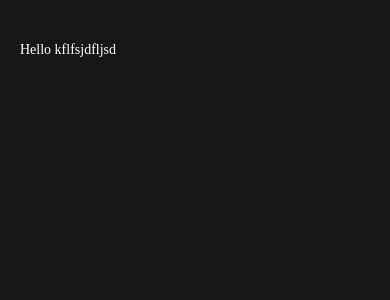
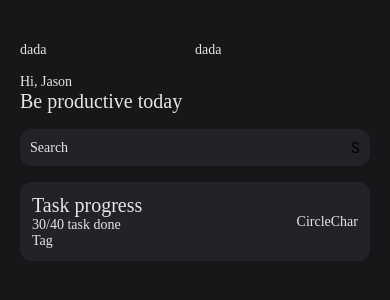
Before and after one commit to davidchau21/to-do-list-app, a React Native app: screen / in a window 390 px wide. Shown: the top 300 px of the page. Built offline with nearby package versions, Linux system fonts and the light colour scheme.

Commit message:
add component

```diff
--- /dev/null
+++ b/src/components/CardComponent.tsx
@@ -0,0 +1,20 @@
+import {StyleProp, StyleSheet, Text, View, ViewStyle} from 'react-native';
+import React from 'react';
+import {globalStyles} from '../styles/globalStyles';
+
+interface Props {
+  children: React.ReactNode;
+  bgColor?: string;
+  styles?: StyleProp<ViewStyle>;
+}
+
+const CardComponent = (props: Props) => {
+  const {children, bgColor, styles} = props;
+  return (
+    <View style={[globalStyles.inputContainer, {padding: 12}, styles]}>
+      {children}
+    </View>
+  );
+};
+
+export default CardComponent;
--- a/src/components/RowComponent.tsx
+++ b/src/components/RowComponent.tsx
@@ -1,25 +1,44 @@
-import { StyleSheet, Text, View } from "react-native";
-import React, { ReactNode } from "react";
-import { globalStyles } from "../styles/globalStyles";
+import {
+  StyleProp,
+  StyleSheet,
+  Text,
+  TouchableOpacity,
+  View,
+  ViewStyle,
+} from 'react-native';
+import React, {ReactNode} from 'react';
+import {globalStyles} from '../styles/globalStyles';
 
 interface Props {
   children: ReactNode;
   justify?:
-    | "center"
-    | "flex-start"
-    | "flex-end"
-    | "space-between"
-    | "space-around"
-    | "space-evenly"
+    | 'center'
+    | 'flex-start'
+    | 'flex-end'
+    | 'space-between'
+    | 'space-around'
+    | 'space-evenly'
     | undefined;
+  onPress?: () => void;
+  styles?: StyleProp<ViewStyle>;
 }
 const RowComponent = (props: Props) => {
-  const { children, justify } = props;
+  const {children, justify, onPress, styles} = props;
 
-  return (
-    <View style={[globalStyles.row, { justifyContent: justify ?? "center" }]}>
+  const localStyle = [
+    globalStyles.row,
+    {justifyContent: justify ?? 'center'},
+    styles,
+  ];
+
+  return onPress ? (
+    <TouchableOpacity
+      style={localStyle}
+      onPress={onPress ? () => onPress() : undefined}>
       {children}
-    </View>
+    </TouchableOpacity>
+  ) : (
+    <View style={localStyle}>{children}</View>
   );
 };
 
--- a/src/components/SectionComponent.tsx
+++ b/src/components/SectionComponent.tsx
@@ -1,12 +1,14 @@
 import { StyleSheet, Text, View } from 'react-native'
-import React from 'react'
+import React, { ReactNode } from 'react'
+import { globalStyles } from '../styles/globalStyles';
 
-const SectionComponent = () => {
-  return (
-    <View>
-      <Text>SectionComponent</Text>
-    </View>
-  )
+interface Props {
+  children: ReactNode;
+}
+
+const SectionComponent = (props: Props) => {
+  const { children } = props;
+ return <View style={[globalStyles.section]}>{children}</View>
 }
 
 export default SectionComponent
--- /dev/null
+++ b/src/components/TextComponent.tsx
@@ -0,0 +1,29 @@
+import {StyleSheet, Text, View} from 'react-native';
+import React from 'react';
+import {globalStyles} from '../styles/globalStyles';
+import { fontFamilies } from '../constants/fontFamillies';
+import { colors } from '../constants/colors';
+
+interface Props {
+  text: string;
+  size?: number;
+  font?: string;
+  color?: string;
+  flex?: number;
+}
+
+const TextComponent = (props: Props) => {
+  const {text, size, font, color, flex} = props;
+  return <Text style={[globalStyles.text,
+  {
+    flex: flex ?? 1,
+    fontFamily: font ?? fontFamilies.regular,
+    fontSize: size ?? 14,
+    color: color ?? colors.desc,
+
+  }]}>{text}</Text>;
+};
+
+export default TextComponent;
+
+const styles = StyleSheet.create({});
--- /dev/null
+++ b/src/components/TitleComponent.tsx
@@ -0,0 +1,27 @@
+import {StyleSheet, Text, View} from 'react-native';
+import React from 'react';
+import TextComponent from './TextComponent';
+import {fontFamilies} from '../constants/fontFamillies';
+
+interface Props {
+  text: string;
+  font?: string;
+  size?: number;
+  color?: string;
+}
+
+const TitleComponent = (props: Props) => {
+  const {text, font, size, color} = props;
+  return (
+    <TextComponent
+      size={size ?? 20}
+      font={font ?? fontFamilies.semiBold}
+      color={color}
+      text={text}
+    />
+  );
+};
+
+export default TitleComponent;
+
+const styles = StyleSheet.create({});
--- a/src/homes/HomeScreen.tsx
+++ b/src/homes/HomeScreen.tsx
@@ -1,15 +1,49 @@
-import {StyleSheet, Text, View} from 'react-native';
+import {StyleSheet, Text, TouchableOpacity, View} from 'react-native';
 import React from 'react';
 import Container from '../components/Container';
 import {globalStyles} from '../styles/globalStyles';
 import RowComponent from '../components/RowComponent';
+import SectionComponent from '../components/SectionComponent';
+import TextComponent from '../components/TextComponent';
+import TitleComponent from '../components/TitleComponent';
+import {colors} from '../constants/colors';
+import CardComponent from '../components/CardComponent';
 
 const HomeScreen = () => {
   return (
     <Container>
-      <RowComponent justify='space-between'>
-      <Text style={[globalStyles.text]}>Hello kflfsjdfljsd</Text>
-      </RowComponent>
+      <SectionComponent>
+        <RowComponent justify="space-between">
+          <TextComponent text="dada" />
+          <TextComponent text="dada" />
+        </RowComponent>
+      </SectionComponent>
+      <SectionComponent>
+        <TextComponent text="Hi, Jason" />
+        <TitleComponent text="Be productive today" />
+      </SectionComponent>
+      <SectionComponent>
+        <RowComponent
+          styles={globalStyles.inputContainer}
+          onPress={() => console.log('Say hi')}>
+          <TextComponent text="Search" />
+          <Text>S</Text>
+        </RowComponent>
+      </SectionComponent>
+      <SectionComponent>
+        <CardComponent>
+          <RowComponent>
+            <View style={{flex: 1}}>
+              <TitleComponent text='Task progress'/>
+              <TextComponent text="30/40 task done" />
+              <TextComponent text="Tag" />
+            </View>
+            <View>
+              <TextComponent text="CircleChar" />
+            </View>
+          </RowComponent>
+        </CardComponent>
+      </SectionComponent>
     </Container>
   );
 };
--- a/src/styles/globalStyles.ts
+++ b/src/styles/globalStyles.ts
@@ -20,5 +20,16 @@
         fontSize: 14,
         fontFamily: fontFamilies.regular,
         color: colors.text,
+    },
+
+    inputContainer: {
+        backgroundColor: colors.gray,
+        borderRadius: 12,
+        paddingHorizontal: Platform.OS === 'ios' ? 12 : 10,
+        paddingVertical: Platform.OS === 'ios' ? 12 : 10,
+    },
+
+    section: {
+        marginBottom: 16,
     }
 });
```
